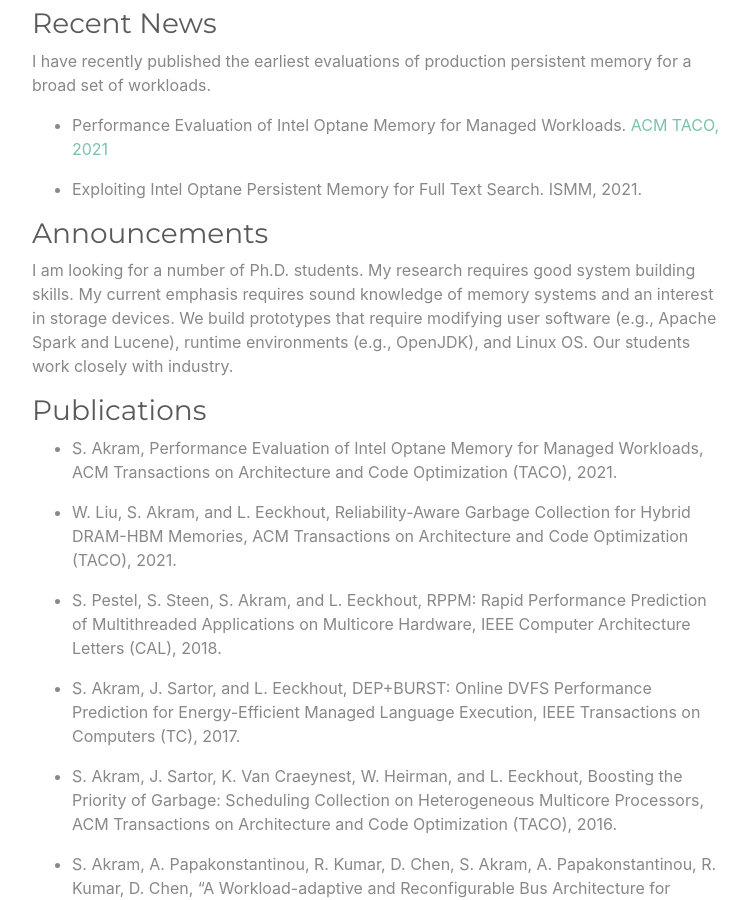
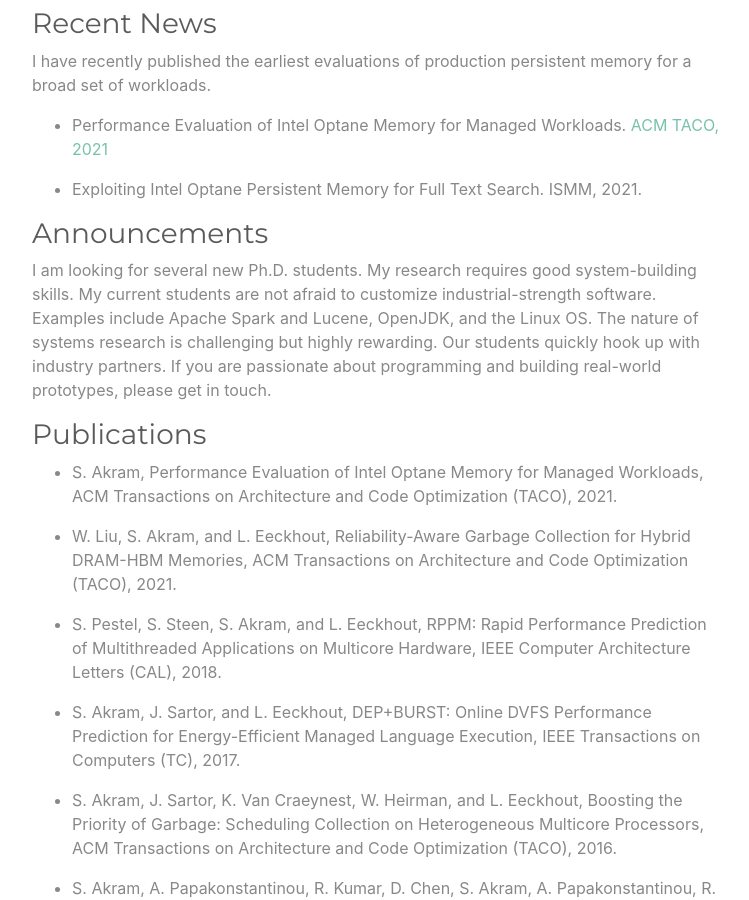
Before and after one commit to shbakram/shbakram.github.io, a Jekyll site: the page built from index.md, in a window 1280 px wide and 900 px high, scrolled down 401 px. Shown: the whole window, without its empty margins (263-1012 px from the left). Built offline with Jekyll 4.4.1, drawn with Linux system fonts in a browser that asks for light colours.

Commit message:
announcement

```diff
--- a/index.md
+++ b/index.md
@@ -31,11 +31,13 @@ I have recently published the earliest evaluations of production persistent memo
 
 ### Announcements
 
-I am looking for a number of Ph.D. students. My research requires good system
-building skills. My current emphasis requires sound knowledge of memory systems
-and an interest in storage devices. We build prototypes that require modifying
-user software (e.g., Apache Spark and Lucene), runtime environments (e.g.,
-OpenJDK), and Linux OS. Our students work closely with industry.
+I am looking for several new Ph.D. students. My research requires good
+system-building skills. My current students are not afraid to customize
+industrial-strength software. Examples include Apache Spark and Lucene,
+OpenJDK, and the Linux OS. The nature of systems research is challenging but
+highly rewarding. Our students quickly hook up with industry partners. If you
+are passionate about programming and building real-world prototypes, please get
+in touch.
 
 ### Publications
 
```
